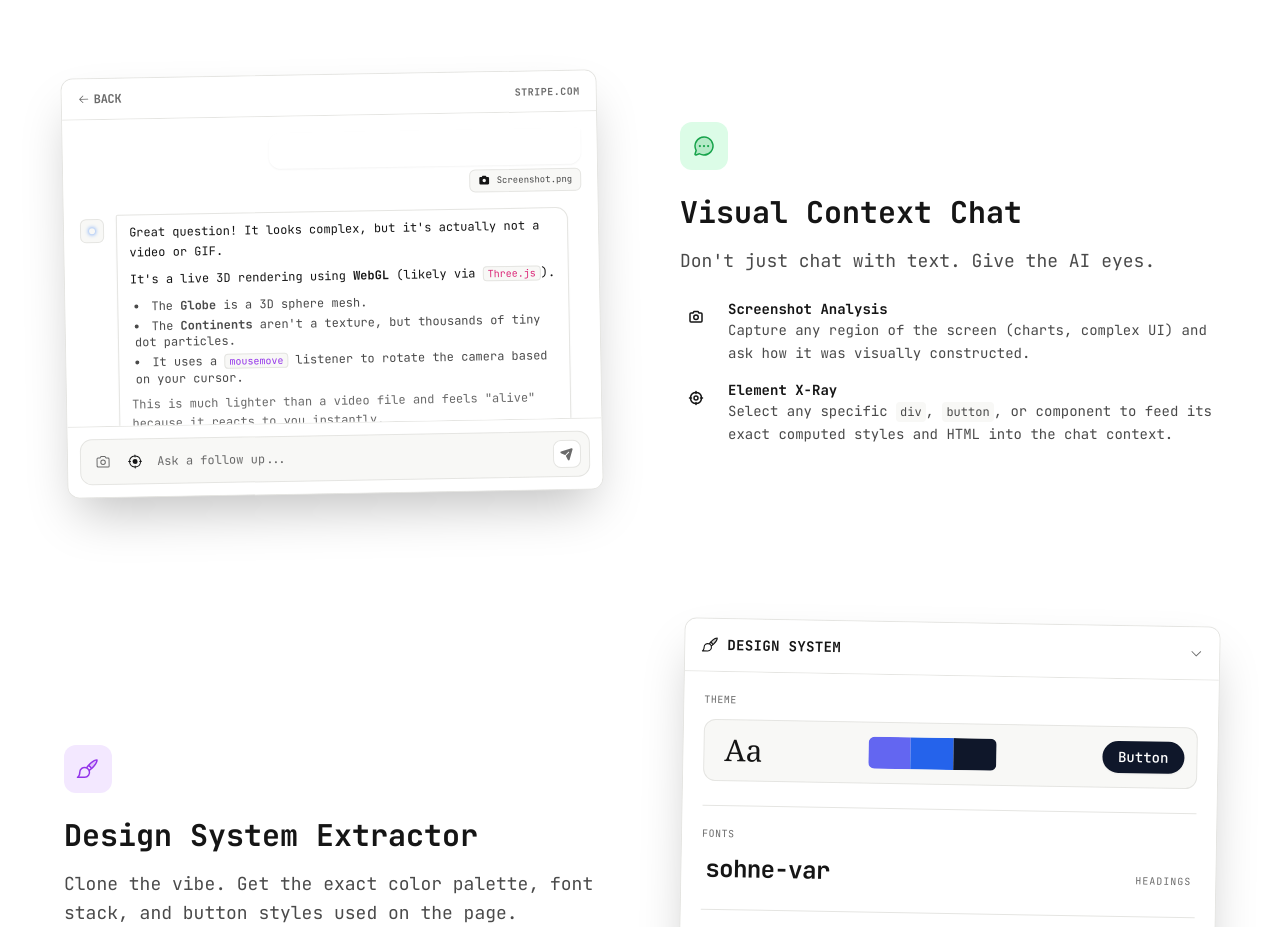
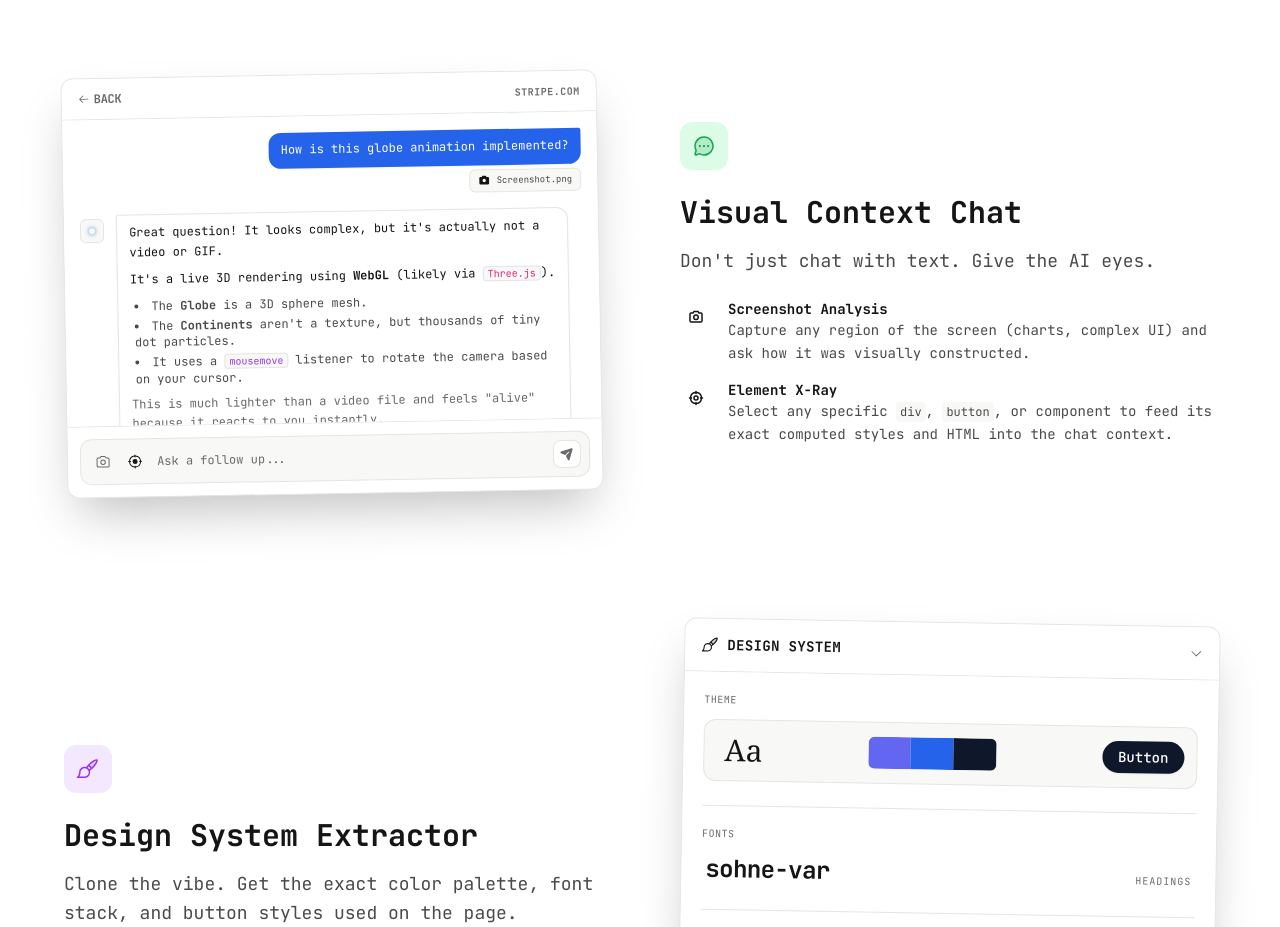
Before and after one commit to Zevi1234/How-was-this-built-extension, a React (Vite) app in the folder landing-page/: page / in a window 1280 px wide. Shown: the part 3080-4007 px from the top of the page. Built offline with nearby package versions, Linux system fonts and the light colour scheme.

Commit message:
Fix message bubble visibility in light mode

```diff
--- a/landing-page/src/components/sections/FeatureBlocks.tsx
+++ b/landing-page/src/components/sections/FeatureBlocks.tsx
@@ -48,8 +48,8 @@ export function FeatureBlocks() {
                                     {/* User Message */}
                                     <div className="flex gap-3 justify-end items-start animate-fade-in-up">
                                         <div className="flex flex-col items-end gap-1 max-w-[85%]">
-                                            <div className="bg-accent-primary text-white rounded-xl rounded-tr-sm px-3 py-2 text-xs shadow-sm">
-                                                <p className="leading-relaxed">How is this globe animation implemented?</p>
+                                            <div className="bg-blue-600 dark:bg-accent-primary text-white rounded-xl rounded-tr-sm px-3 py-2 text-xs shadow-sm">
+                                                <p className="leading-relaxed text-white">How is this globe animation implemented?</p>
                                             </div>
                                             {/* Attachment Pill */}
                                             <div className="flex items-center gap-1.5 bg-subtle border border-border-subtle rounded-md px-2 py-1">
```
